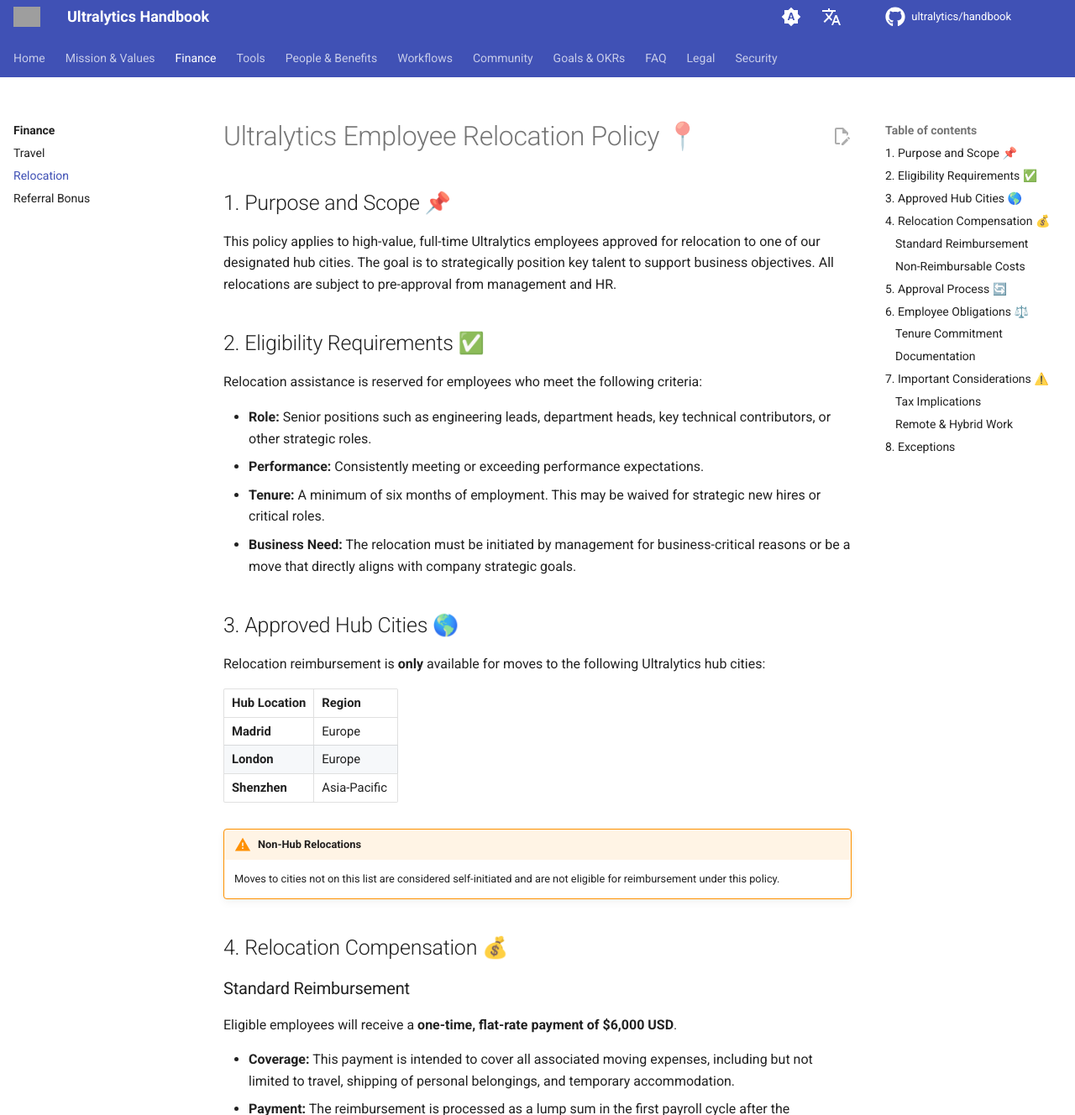
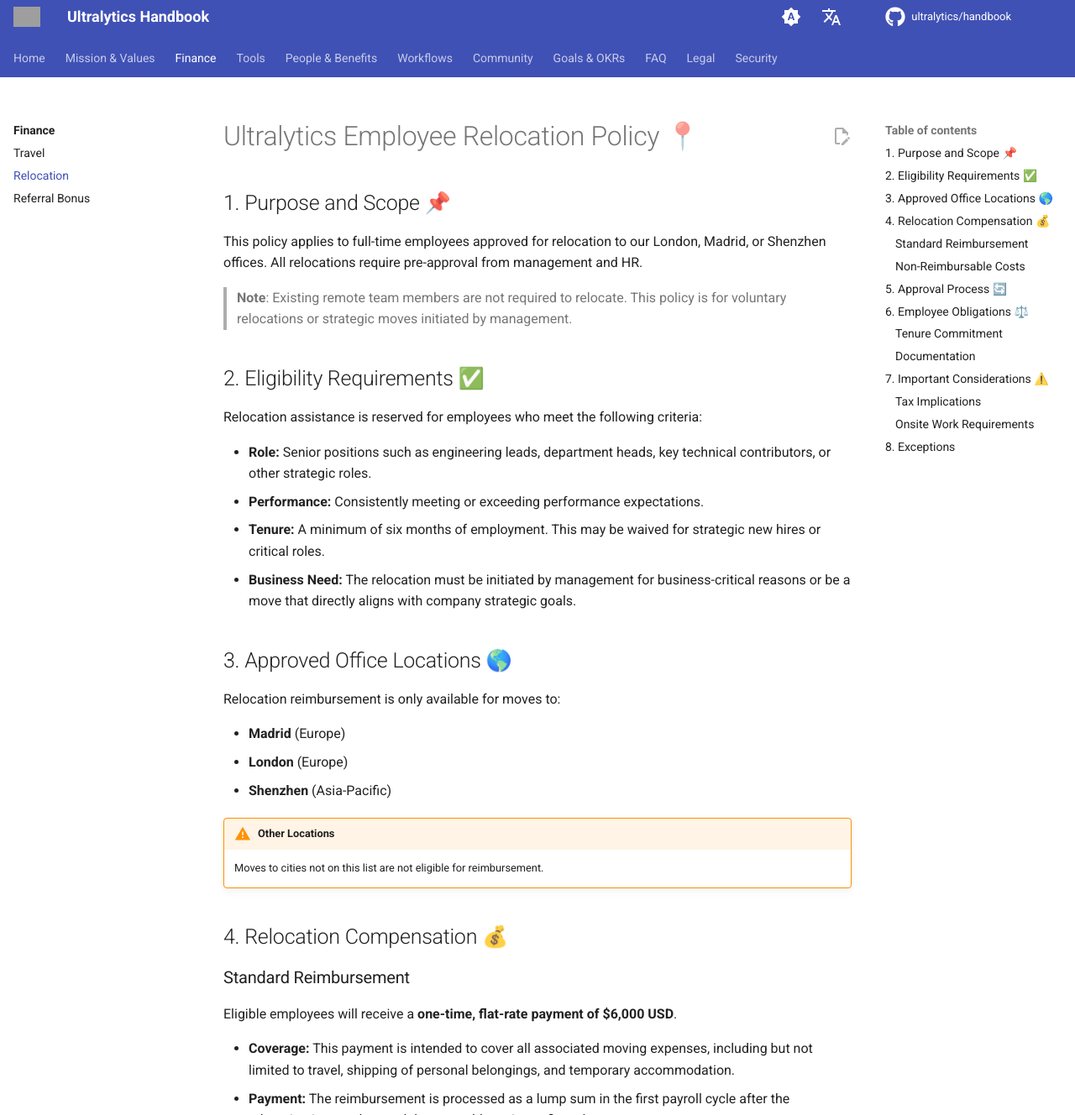
Before and after one commit to ultralytics/handbook, an MkDocs documentation site: the page built from docs/en/finance/relocation.md, in a window 1280 px wide and 1400 px high, cut to the strip 72-1400 px from the top of the window. Shown: the whole strip at 84% size. Built offline with MkDocs 1.6.1 and Material for MkDocs 9.7.7, drawn with Linux system fonts in a browser that asks for light colours; comment, search, counter and statistics services are not loaded; some of the changed text lies outside the part shown; grey boxes are pictures that could not be loaded.

Commit message:
Update README

```diff
--- a/docs/en/finance/relocation.md
+++ b/docs/en/finance/relocation.md
@@ -1,13 +1,15 @@
 ---
-description: Ultralytics Employee Relocation Policy outlining eligibility, compensation, approved hub locations, and the approval process for strategic employee moves.
-keywords: Ultralytics, Employee Relocation, Relocation Policy, hub cities, relocation compensation, employee reimbursement, strategic relocation
+description: Ultralytics Employee Relocation Policy outlining eligibility, compensation, approved office locations, and approval process for strategic employee moves.
+keywords: Ultralytics, Employee Relocation, Relocation Policy, office locations, relocation compensation, employee reimbursement, strategic relocation
 ---
 
 # Ultralytics Employee Relocation Policy 📍
 
 ## 1. Purpose and Scope 📌
 
-This policy applies to high-value, full-time Ultralytics employees approved for relocation to one of our designated hub cities. The goal is to strategically position key talent to support business objectives. All relocations are subject to pre-approval from management and HR.
+This policy applies to full-time employees approved for relocation to our London, Madrid, or Shenzhen offices. All relocations require pre-approval from management and HR.
+
+> **Note**: Existing remote team members are not required to relocate. This policy is for voluntary relocations or strategic moves initiated by management.
 
 ## 2. Eligibility Requirements ✅
 
@@ -18,19 +20,17 @@
 - **Tenure:** A minimum of six months of employment. This may be waived for strategic new hires or critical roles.
 - **Business Need:** The relocation must be initiated by management for business-critical reasons or be a move that directly aligns with company strategic goals.
 
-## 3. Approved Hub Cities 🌎
+## 3. Approved Office Locations 🌎
 
-Relocation reimbursement is **only** available for moves to the following Ultralytics hub cities:
+Relocation reimbursement is only available for moves to:
 
-| Hub Location | Region       |
-| :----------- | :----------- |
-| **Madrid**   | Europe       |
-| **London**   | Europe       |
-| **Shenzhen** | Asia-Pacific |
+- **Madrid** (Europe)
+- **London** (Europe)
+- **Shenzhen** (Asia-Pacific)
 
-!!! warning "Non-Hub Relocations"
+!!! warning "Other Locations"
 
-    Moves to cities not on this list are considered self-initiated and are not eligible for reimbursement under this policy.
+    Moves to cities not on this list are not eligible for reimbursement.
 
 ## 4. Relocation Compensation 💰
 
@@ -78,9 +78,9 @@
 
 The $6,000 relocation payment is considered a taxable benefit and will be subject to applicable income taxes. Employees are responsible for their own personal tax obligations and are encouraged to consult with a tax advisor.
 
-### Remote & Hybrid Work
+### Onsite Work Requirements
 
-Relocation must align with the company's remote and hybrid work policies. Employees are expected to adhere to the work requirements specific to their new hub location, including any in-office expectations and timezone collaboration needs.
+All employees work onsite 5 days per week at their office location. Relocated employees must work full-time from their new office and comply with local office policies.
 
 ## 8. Exceptions
 
```
